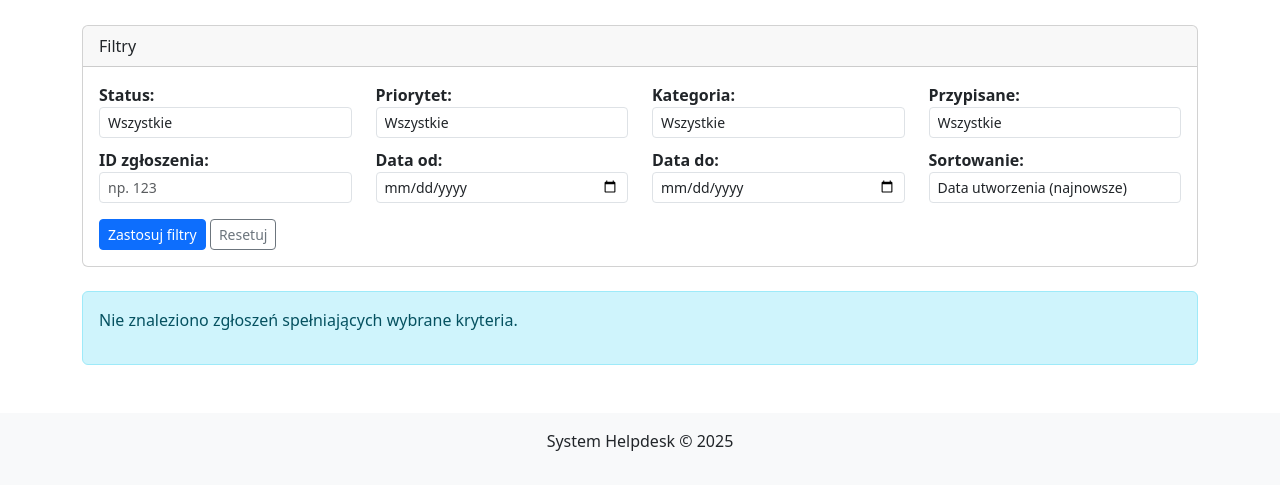
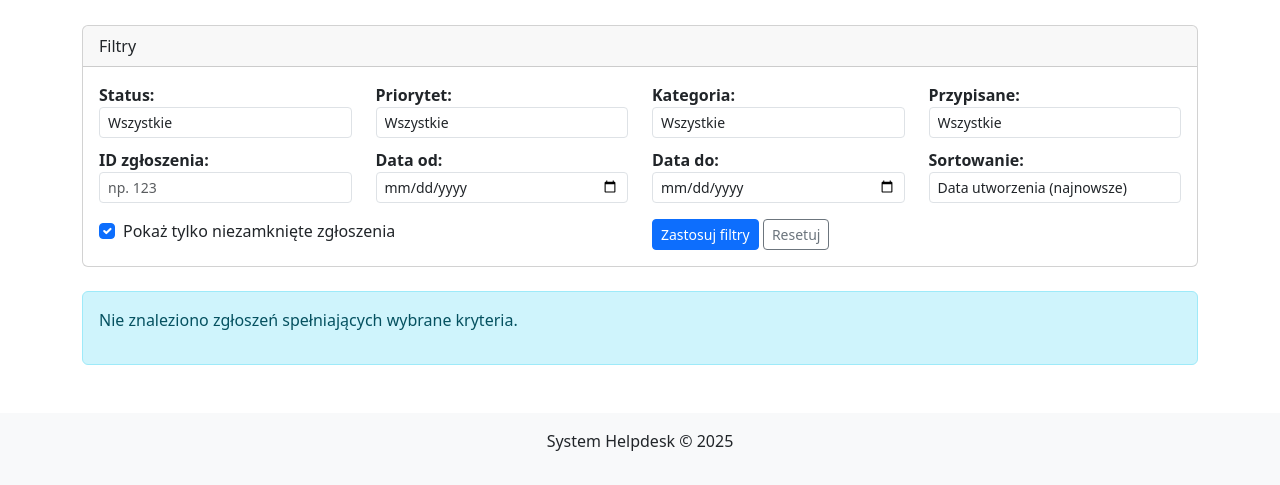
Before and after one commit to 70490-jakub-adrych/projekt-wdrozeniowy, a Django app: page /tickets/ in a window 1280 px wide. Shown: the part 376-861 px from the top of the page. Run offline with Django 3.2, Linux system fonts and the light colour scheme; the visitor is signed in with stand-in values (Sample User, id 1); data that the repository does not hold is empty; some libraries are stand-ins or nearby versions.

Commit message:
Added new filter 'not closed' for ticket filtering

```diff
--- a/crm/templates/crm/tickets/ticket_list.html
+++ b/crm/templates/crm/tickets/ticket_list.html
@@ -138,7 +138,15 @@
                 </div>
 
                 <div class="row mt-3">
-                    <div class="col-12">
+                    <div class="col-md-6">
+                        <div class="form-check">
+                            <input class="form-check-input" type="checkbox" name="exclude_closed" id="exclude_closed" value="true" {% if exclude_closed %}checked{% endif %}>
+                            <label class="form-check-label" for="exclude_closed">
+                                Pokaż tylko niezamknięte zgłoszenia
+                            </label>
+                        </div>
+                    </div>
+                    <div class="col-md-6 text-right">
                         <button type="submit" class="btn btn-sm btn-primary">
                             <i class="fas fa-search"></i> Zastosuj filtry
                         </button>
--- a/crm/views/ticket_views.py
+++ b/crm/views/ticket_views.py
@@ -35,6 +35,7 @@ def ticket_list(request):
     date_to = request.GET.get('date_to', '')
     ticket_id = request.GET.get('ticket_id', '')
     sort_by = request.GET.get('sort_by', '-created_at')
+    exclude_closed = request.GET.get('exclude_closed', 'true') == 'true'  # New parameter, default to true
 
     # Get user organizations and log their IDs for debugging
     user_orgs = user.profile.organizations.all()
@@ -71,6 +72,11 @@ def ticket_list(request):
         # Klient widzi zgłoszenia ze swoich organizacji i swoje własne
         tickets = Ticket.objects.filter(Q(organization__in=user_orgs) | Q(created_by=user))
         logger.debug(f"Client {user.username} - showing tickets from orgs and created by user")
+
+    # Apply exclude_closed filter by default
+    if exclude_closed:
+        tickets = tickets.exclude(status='closed')
+        logger.debug(f"Excluding closed tickets")
 
     # Debug: Count results before filtering
     initial_count = tickets.count()
@@ -114,7 +120,7 @@ def ticket_list(request):
             date_to_obj = datetime.strptime(date_to, '%Y-%m-%d')
             # Dodajemy jeden dzień, aby uwzględnić całą datę "do"
             date_to_obj = date_to_obj + timedelta(days=1)
-            tickets = tickets.filter(created_at__lt=date_to_obj)
+            tickets = tickets.filter(created_at__lt(date_to_obj))
         except ValueError:
             # Nieprawidłowy format daty, ignorujemy
             pass
@@ -155,6 +161,7 @@ def ticket_list(request):
         'sort_by': sort_by,
         'sort_options': sort_options,
         'user_organizations': user_orgs,  # Add user's organizations for debugging in template
+        'exclude_closed': exclude_closed,  # Add the exclude_closed filter to context
     }
 
     return render(request, 'crm/tickets/ticket_list.html', context)
```
